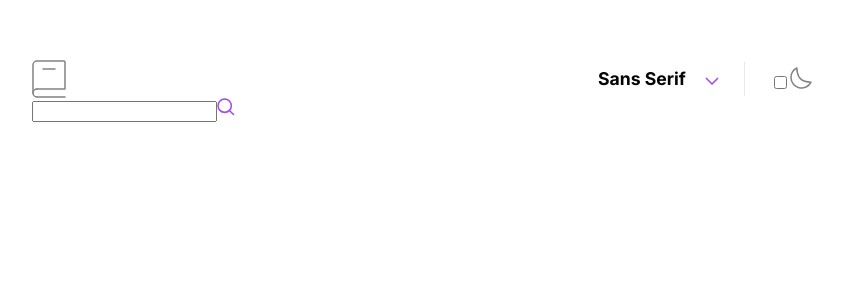
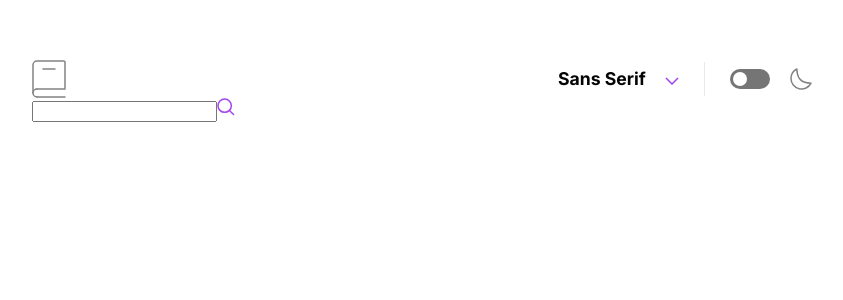
Before and after one commit to towkir/dictionary-web-app, a Vue app: page / in a window 1280 px wide. Shown: the top 300 px of the page, without its empty margins (218-1061 px from the left). Built offline with nearby package versions, Linux system fonts and the light colour scheme.

Commit message:
added theme toggler

```diff
--- a/src/components/Header.vue
+++ b/src/components/Header.vue
@@ -4,18 +4,16 @@
     <div class="settings">
       <font-selector />
       <div class="vertical-separator"></div>
-      <div class="theme-toggler">
-        <input type="checkbox">
-        <img src="@/assets/images/icon-moon.svg" />
-      </div>
+      <theme-toggler />
     </div>
   </div>
 </template>
 
 <script>
 import FontSelector from './FontSelector.vue'
+import ThemeToggler from './ThemeToggler.vue'
 export default {
-  components: { FontSelector },
+  components: { FontSelector, ThemeToggler },
   name: 'Header',
 }
 </script>
--- /dev/null
+++ b/src/components/ThemeToggler.vue
@@ -0,0 +1,85 @@
+<template>
+  <div class="theme-toggler">
+    <label for="toggler-checkbox">
+      <input
+        type="checkbox"
+        id="toggler-checkbox"
+        v-model="darkThemeEnabled"
+        @change="toggleTheme"
+      >
+      <span class="toggler">
+        <span class="toggler-button"></span>
+      </span>
+    </label>
+    <svg class="icon-moon" :class="{ active : darkThemeEnabled }" xmlns="http://www.w3.org/2000/svg" width="22" height="22" viewBox="0 0 22 22">
+      <path fill="none" stroke="#838383" stroke-linecap="round" stroke-linejoin="round" stroke-width="1.5" d="M1 10.449a10.544 10.544 0 0 0 19.993 4.686C11.544 15.135 6.858 10.448 6.858 1A10.545 10.545 0 0 0 1 10.449Z"/>
+    </svg>
+  </div>
+</template>
+
+<script>
+export default {
+  name: 'ThemeToggler',
+  data() {
+    return {
+      darkThemeEnabled: false,
+    }
+  },
+  methods: {
+    toggleTheme() {
+      const theme = this.darkThemeEnabled ? 'dark' : 'light';
+      document.documentElement.setAttribute('data-theme', theme);
+    },
+  },
+}
+</script>
+
+<style>
+.theme-toggler {
+  display: flex;
+  align-items: center;
+}
+
+label[for="toggler-checkbox"] {
+  line-height: 0;
+}
+
+label[for="toggler-checkbox"] input[type="checkbox"] {
+  display: none;
+}
+
+label[for="toggler-checkbox"] input[type="checkbox"] + span.toggler {
+  display: inline-block;
+  position: relative;
+  width: 40px;
+  height: 20px;
+  border-radius: 10px;
+  background-color: var(--grey-variant-1);
+  margin-right: 20px;
+  cursor: pointer;
+  transition: 0.3s ease-in-out;
+}
+
+label[for="toggler-checkbox"] input[type="checkbox"] + span.toggler span.toggler-button {
+  position: absolute;
+  width: 14px;
+  height: 14px;
+  border-radius: 50%;
+  left: 3px;
+  top: 3px;
+  background-color: var(--white);
+  transition: 0.3s ease-in-out;
+}
+
+label[for="toggler-checkbox"] input[type="checkbox"]:checked + span.toggler {
+  background-color: var(--purple);
+}
+
+label[for="toggler-checkbox"] input[type="checkbox"]:checked + span.toggler span.toggler-button {
+  left: 23px;
+}
+
+.theme-toggler svg.icon-moon.active path {
+  stroke: var(--purple);
+}
+</style>
```
